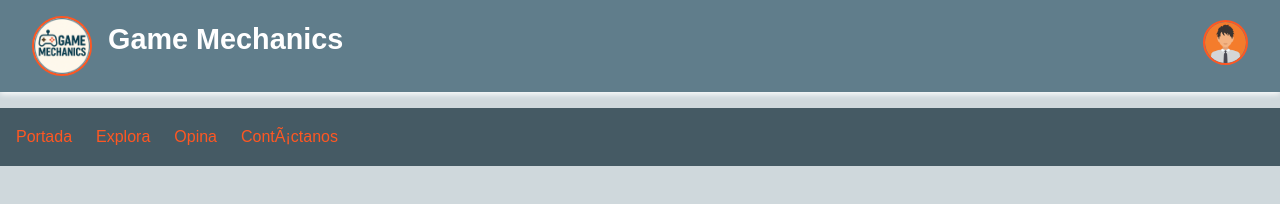
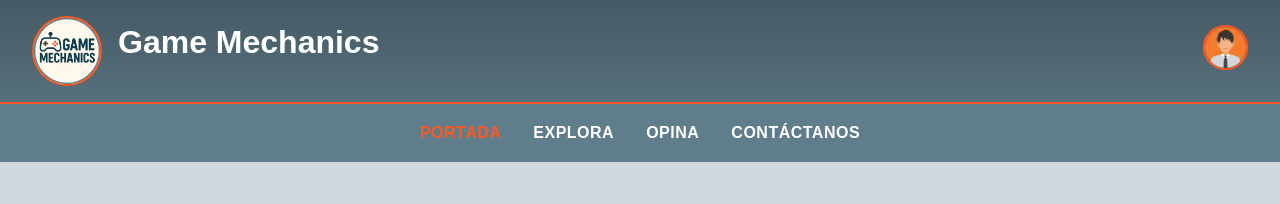
Before and after one commit to gfantelli97/game-mechanics-web, a plain HTML site: page portada.html in a window 1280 px wide. Drawn offline with Linux system fonts and the light colour scheme.

Commit message:
Header y Barra de navegación con linear-gradient

```diff
--- a/css/styles.css
+++ b/css/styles.css
@@ -56,13 +56,14 @@ a:hover {
     text-decoration: underline;
 }
 .main-header {
+    background: linear-gradient(to bottom, var(--dark-primary), var(--primary));
+}
+
+.header-top{
     display: flex;
     justify-content: space-between;
     align-items: center;
-    background-color: var(--primary);
-    color: var(--text-light);
     padding: 1rem 2rem;
-    box-shadow: 0 2px 6px;
 }
 
 .logo-container{
@@ -72,8 +73,8 @@ a:hover {
 }
 
 .logo{
-    width: 60px;
-    height: 60px;
+    width: 70px;
+    height: 70px;
     border-radius: 50%;
     object-fit: cover;
     border: 2px solid var(--accent);
@@ -81,30 +82,11 @@ a:hover {
 .logo-container h1{
     font-family: var(--font-title);
     color: var(--text-light);
-    font-size: 1.8rem;
+    font-size: 2rem;
 
 }
 
-.main-nav ul{
-    background-color: var(--dark-primary);
-    border: #FF5722;
-    padding: 1rem 1rem;
-    text-align: center;
-    list-style: none;
-    display: flex;
-    gap: 1.5rem;
-}
 
-.main nav a{
-    color: var(--text-light);
-    font-weight: 600;
-    transition: 0.3s;
-}
-
-.main-nav a:hover,
-.main-nav a.active {
-    color: var(--accent);
-}
 
 .user-profile img{
     width: 45px;
@@ -117,3 +99,27 @@ a:hover {
 .user-profile img:hover {
     transform: scale(1.1);
 }
+
+.main-nav{
+    background-color: var(--primary);
+    border-top: 2px solid var(--accent);
+}
+
+.main-nav ul {
+    list-style: none;
+    display: flex;
+    justify-content: center;
+    gap: 2rem;
+    padding: 1rem;
+}
+.main-nav a {
+    color: var(--text-light);
+    font-weight: 600;
+    text-transform: uppercase;
+    letter-spacing: 0.5px;
+    transition: 0.3s;
+}
+.main-nav a:hover,
+.main-nav a.active {
+    color: var(--accent);
+}
--- a/portada.html
+++ b/portada.html
@@ -1,13 +1,14 @@
 <!DOCTYPE html>
 <html lang="es">
     <head>
-        <meta charset=""UTF-8">
+        <meta charset="UTF-8">
         <meta name="viewport" content="width=device-width, initial-scale=1.0">
         <title>Game Mechanics - Crítica de Videojuegos</title>
         <link rel="stylesheet" href="css/styles.css">
     </head>
     <body>
         <header class="main-header">
+            <div class="header-top">
                 <div class="logo-container">
                     <img src="media/logo.png" alt="Logotipo de Game Mechanics" class="logo">
                  <h1>Game Mechanics</h1>
@@ -20,16 +21,16 @@
                         <img src="media/user.png" alt="Perfil de usuario" class="user-icon">
                     </a>
                 </div>
-        </header>
-        <p>
+            </div>
                       <nav class="main-nav">
                 <ul>
-                    <li><a href="index.html" class="active">Portada</a></li>
+                    <li><a href="portada.html" class="active">Portada</a></li>
                     <li><a href="explora.html">Explora</a></li>
                     <li><a href="opina.html">Opina</a></li>
                     <li><a href="contacto.html">Contáctanos</a></li>
                 </ul>
             </nav>
-        </p>
+        </header>
+
     </body>
 </html>
```
Also changed, not shown: 1 other file. Lines whose indentation alone changed are shown as unchanged.
